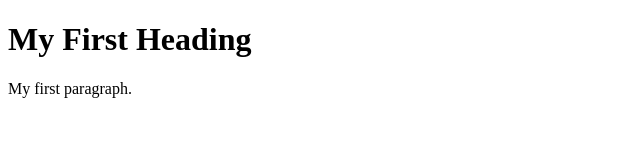
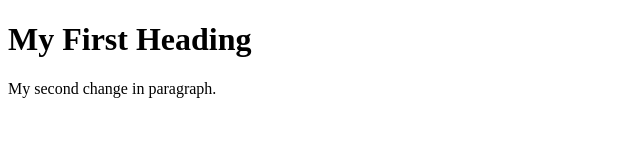
Before and after one commit to sunil-54321/ProjectForGitHubTest, a plain HTML site: page index.html in a window 1280 px wide. Shown: the whole page, without its empty margins (0-640 px from the left). Drawn offline with Linux system fonts and the light colour scheme.

Commit message:
2nd update

```diff
--- a/index.html
+++ b/index.html
@@ -4,7 +4,7 @@
 
 <h1>My First Heading</h1>
 
-<p>My first paragraph.</p>
+<p>My second change in paragraph.</p>
 
 </body>
 </html>
```
